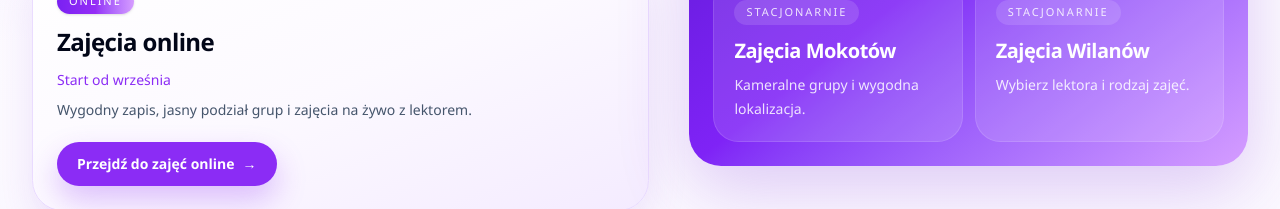
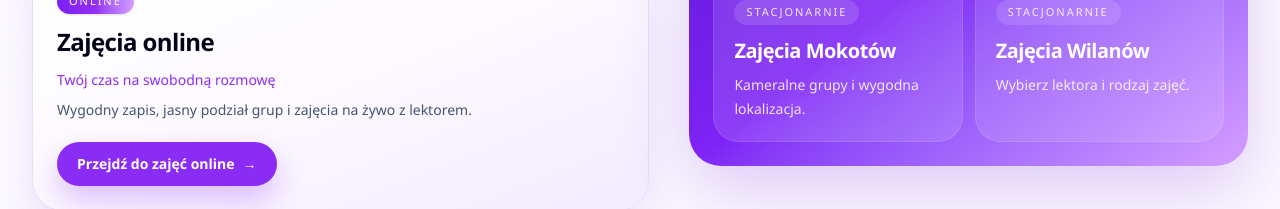
Before and after one commit to fssokol/worldspeak-next, a Next.js app: page / in a window 1280 px wide. Shown: the part 479-688 px from the top of the page. Built offline with nearby package versions, Linux system fonts and the light colour scheme.

Commit message:
Replace outdated September start copy with evergreen online course tagline

```diff
--- a/src/sections/HeroSection.tsx
+++ b/src/sections/HeroSection.tsx
@@ -25,7 +25,7 @@ export default function HeroSection() {
             </div>
 
             <div className="mt-3 text-sm font-medium text-[#8b2cf5]">
-              Start od września
+              Twój czas na swobodną rozmowę
             </div>
 
             <p className="mt-2 max-w-lg text-sm leading-6 text-slate-600">
```
